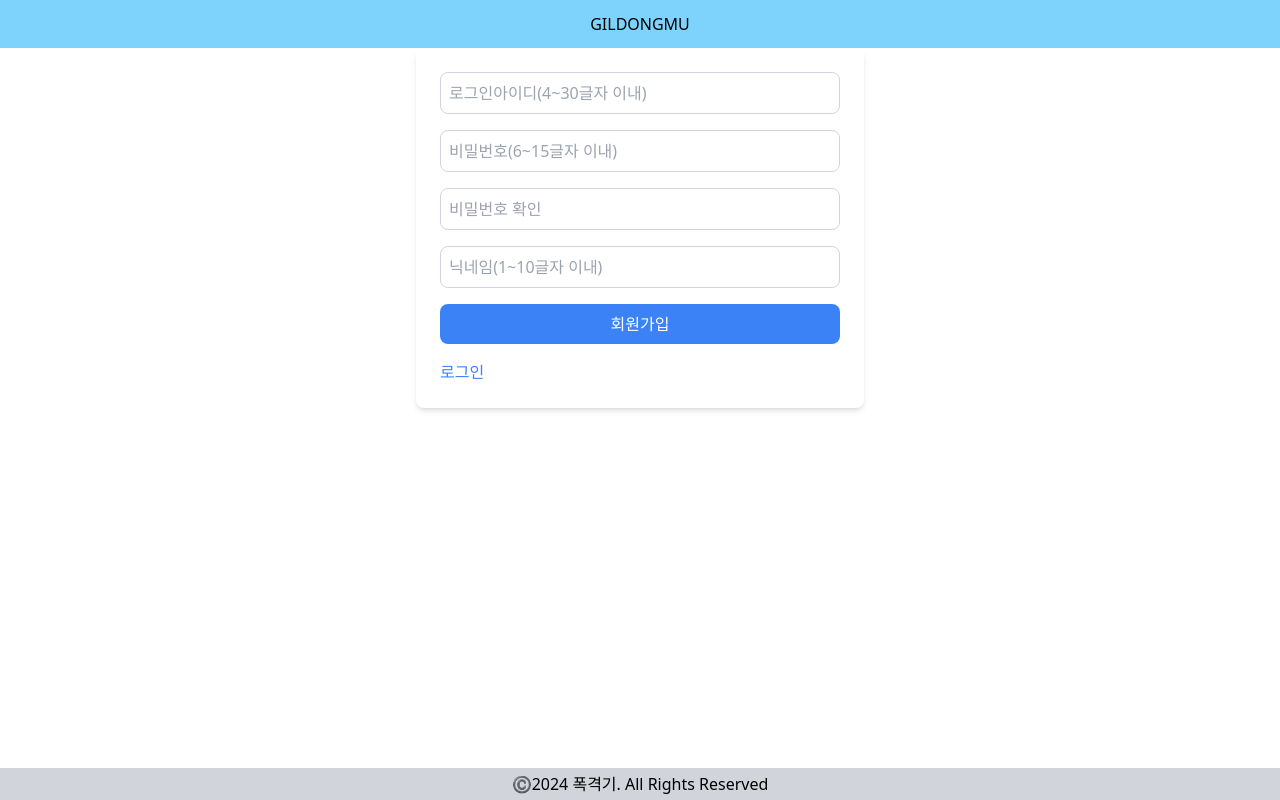
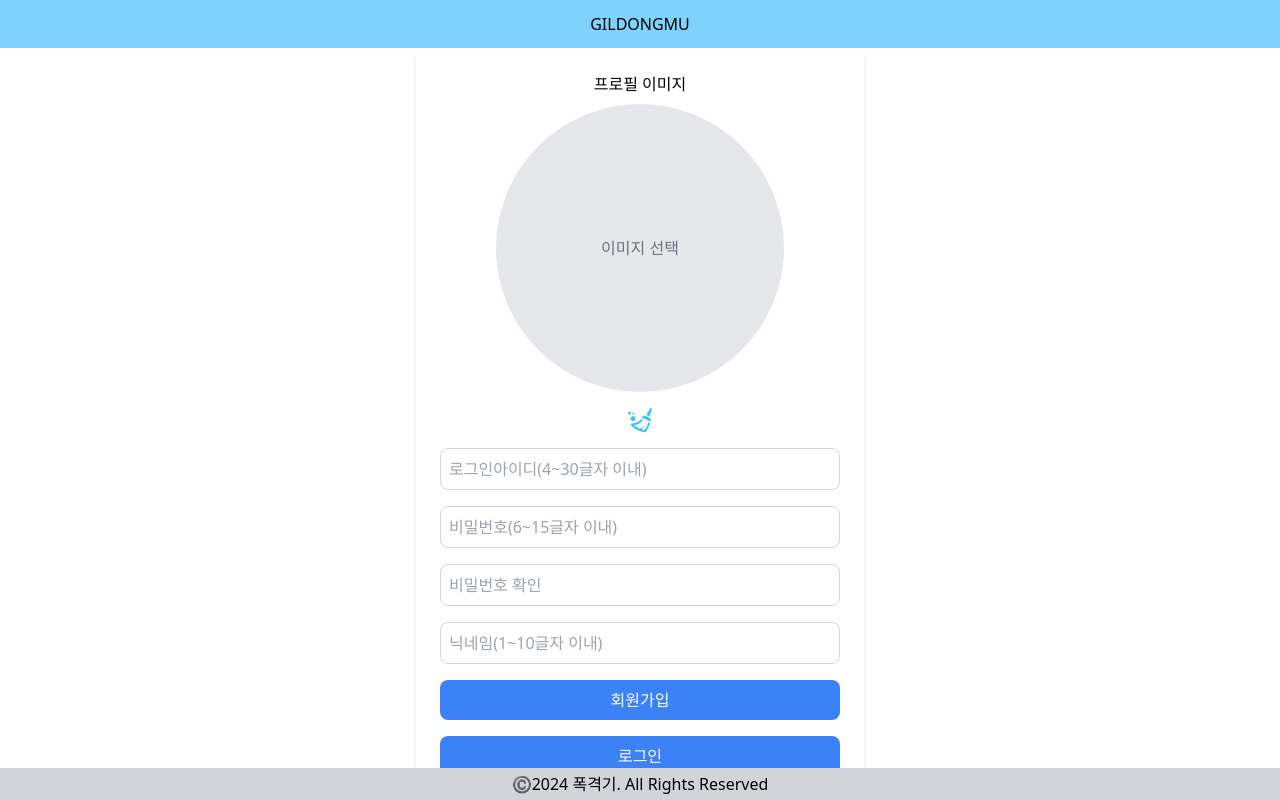
Before and after one commit to minyoungKuk/outsourcing-project, a React (Vite) app: page / in a window 1280 px wide. Shown: the top 800 px of the page. Built offline with nearby package versions, Linux system fonts and the light colour scheme; no server answers.

Commit message:
feat: 프로필 파일 업로드 및 강제리렌더링 기능

```diff
--- a/src/api/supabaseAuth.js
+++ b/src/api/supabaseAuth.js
@@ -1,14 +1,19 @@
 import supabase from './../config/supabase';
 
-export const register = async ({ email, password, nickname }) => {
+export const register = async ({
+  email,
+  password,
+  nickname,
+  profile_image,
+}) => {
   try {
     const { data, error } = await supabase.auth.signUp({
       email: email,
       password: password,
-      nickname: nickname,
       options: {
         data: {
           displayName: nickname,
+          profile_image_url: profile_image,
         },
       },
     });
@@ -25,7 +30,13 @@ export const register = async ({ email, password, nickname }) => {
     const { data: insertData, error: dbError } = await supabase
       .from('user')
       .insert([
-        { id: user.id, email: email, nickname: nickname, password: password },
+        {
+          id: user.id,
+          email: email,
+          nickname: nickname,
+          password: password,
+          profile_image_url: profile_image,
+        },
       ]);
 
     if (dbError) {
@@ -38,6 +49,8 @@ export const register = async ({ email, password, nickname }) => {
     alert(`Error: ${error.message || 'Unknown error occurred'}`);
   }
 };
+
+///
 
 export const login = async ({ email, password }) => {
   try {
@@ -57,3 +70,5 @@ export const login = async ({ email, password }) => {
     throw error;
   }
 };
+
+//
--- a/src/page/homePage/HomePage.jsx
+++ b/src/page/homePage/HomePage.jsx
@@ -1,9 +1,11 @@
+import SignInPage from '../login/SignInPage';
 import SignUpPage from '../login/SignUpPage';
 
 const HomePage = () => {
   return (
     <div>
       <SignUpPage />
+      <SignInPage />
     </div>
   );
 };
--- a/src/page/login/SignUpPage.jsx
+++ b/src/page/login/SignUpPage.jsx
@@ -1,24 +1,63 @@
 import { useState } from 'react';
 import { register } from '../../api/supabaseAuth';
+import imageSrc from './../../assets/132132.png';
+import supabase from './../../config/supabase';
 
 const SignUpPage = () => {
-  // const navigate = useNavigate();
-
   const [email, setEmail] = useState('');
   const [password, setPassword] = useState('');
   const [confirmPassword, setConfirmPassword] = useState('');
   const [nickName, setNickName] = useState('');
+  const [profileImage, setProfileImage] = useState(null);
+  const [profileImageUrl, setProfileImageUrl] = useState('');
   const [error, setError] = useState('');
+
+  const sanitizeFileName = (fileName) => {
+    return fileName.replace(/[^a-z0-9]/gi, '_').toLowerCase();
+  };
+
+  const handleProfileImageChange = async (e) => {
+    if (e.target.files && e.target.files[0]) {
+      const file = e.target.files[0];
+      const sanitizedFileName = `${Date.now()}-${sanitizeFileName(file.name)}`;
+      const { data, error } = await supabase.storage
+        .from('profile_image')
+        .upload(sanitizedFileName, file);
+
+      if (error) {
+        console.error('이미지 업로드 에러:', error);
+        alert('이미지 업로드에 실패했습니다.');
+        return;
+      }
+
+      const { publicURL, error: urlError } = supabase.storage
+        .from('profile_image')
+        .getPublicUrl(sanitizedFileName);
+
+      if (urlError) {
+        console.error('URL 가져오기 에러:', urlError);
+        alert('이미지 URL을 가져오는데 실패했습니다.');
+        return;
+      }
+
+      setProfileImageUrl(publicURL);
+      setProfileImage(URL.createObjectURL(file));
+    }
+  };
+
+  const onClickForceRender = () => {
+    window.location.reload();
+  };
 
   const onAddUser = async () => {
     if (email.length < 4 || email.length > 30) {
-      alert('이메일은 4글자 이상이어야 합니다');
+      setError('이메일은 4글자 이상 30글자 이하여야 합니다');
       return;
     } else if (password.length < 6 || password.length > 15) {
-      alert('비밀번호는 6~15글자여야 합니다.');
+      setError('비밀번호는 6~15글자여야 합니다.');
       return;
-    } else if (nickName.length < 1 || nickName.length > 10) {
-      alert('닉네임은 1~10글자여야 합니다.');
+    } else if (nickName.length < 4 || nickName.length > 10) {
+      setError('닉네임은 4~10글자여야 합니다.');
       return;
     } else if (password !== confirmPassword) {
       setError('비밀번호가 동일하지 않습니다.');
@@ -31,11 +70,12 @@ const SignUpPage = () => {
       email: email,
       password: password,
       nickname: nickName,
+      profile_image_url: profileImageUrl,
     });
+
     console.log('회원가입 api 응답 :', response);
     if (response) {
       confirm('회원가입이 완료 되었습니다!');
-      // navigate('/');
     }
   };
 
@@ -49,6 +89,45 @@ const SignUpPage = () => {
       onSubmit={onSubmit}
       className="flex flex-col space-y-4 max-w-md mx-auto p-6 bg-white rounded-lg shadow-md"
     >
+      <div className="flex flex-col items-center">
+        <label htmlFor="profileImage" className="mb-2">
+          프로필 이미지
+        </label>
+        <div className="relative">
+          <input
+            id="profileImage"
+            type="file"
+            accept="image/*"
+            onChange={handleProfileImageChange}
+            className="absolute inset-0 w-full h-full opacity-0 cursor-pointer"
+          />
+          <div className="w-72 h-72 rounded-full bg-gray-200 flex items-center justify-center overflow-hidden">
+            {profileImage ? (
+              <img
+                src={profileImage}
+                alt="Profile"
+                className="w-full h-full object-cover"
+              />
+            ) : (
+              <span className="text-gray-500">이미지 선택</span>
+            )}
+          </div>
+        </div>
+      </div>
+
+      <div className="flex justify-center items-center h-full">
+        <div className="relative inline-block">
+          <button
+            className="absolute inset-0 flex justify-center items-center w-6 h-6"
+            onClick={onClickForceRender}
+            style={{ zIndex: 10 }}
+          >
+            <span className="sr-only">Click</span>{' '}
+          </button>
+          <img src={imageSrc} alt="button image" className="w-6 h-6" />
+        </div>
+      </div>
+
       <input
         type="email"
         placeholder="로그인아이디(4~30글자 이내)"
@@ -80,19 +159,23 @@ const SignUpPage = () => {
       <input
         type="text"
         placeholder="닉네임(1~10글자 이내)"
-        minLength={1}
+        minLength={4}
         maxLength={10}
         required
         onChange={(e) => setNickName(e.target.value)}
         className="border border-gray-300 p-2 rounded-lg focus:outline-none focus:ring-2 focus:ring-blue-500"
       />
+
       <button
         type="submit"
         className="bg-blue-500 text-white p-2 rounded-lg hover:bg-blue-600"
       >
         회원가입
       </button>
-      <a href="/" className="text-blue-500 hover:underline">
+      <a
+        href="/"
+        className="bg-blue-500 text-white p-2 rounded-lg hover:bg-blue-600 text-center"
+      >
         로그인
       </a>
     </form>
```
Also changed, not shown: src/assets/132132.png (added).
